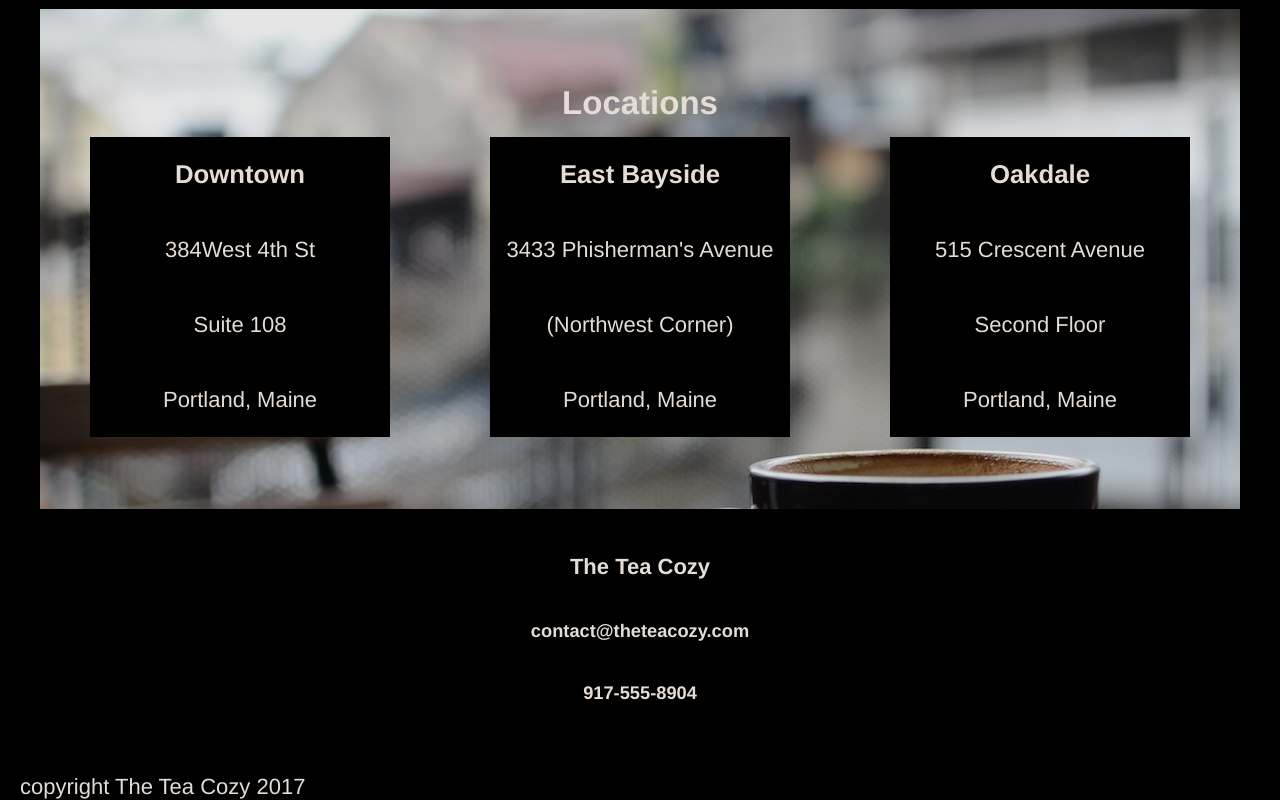
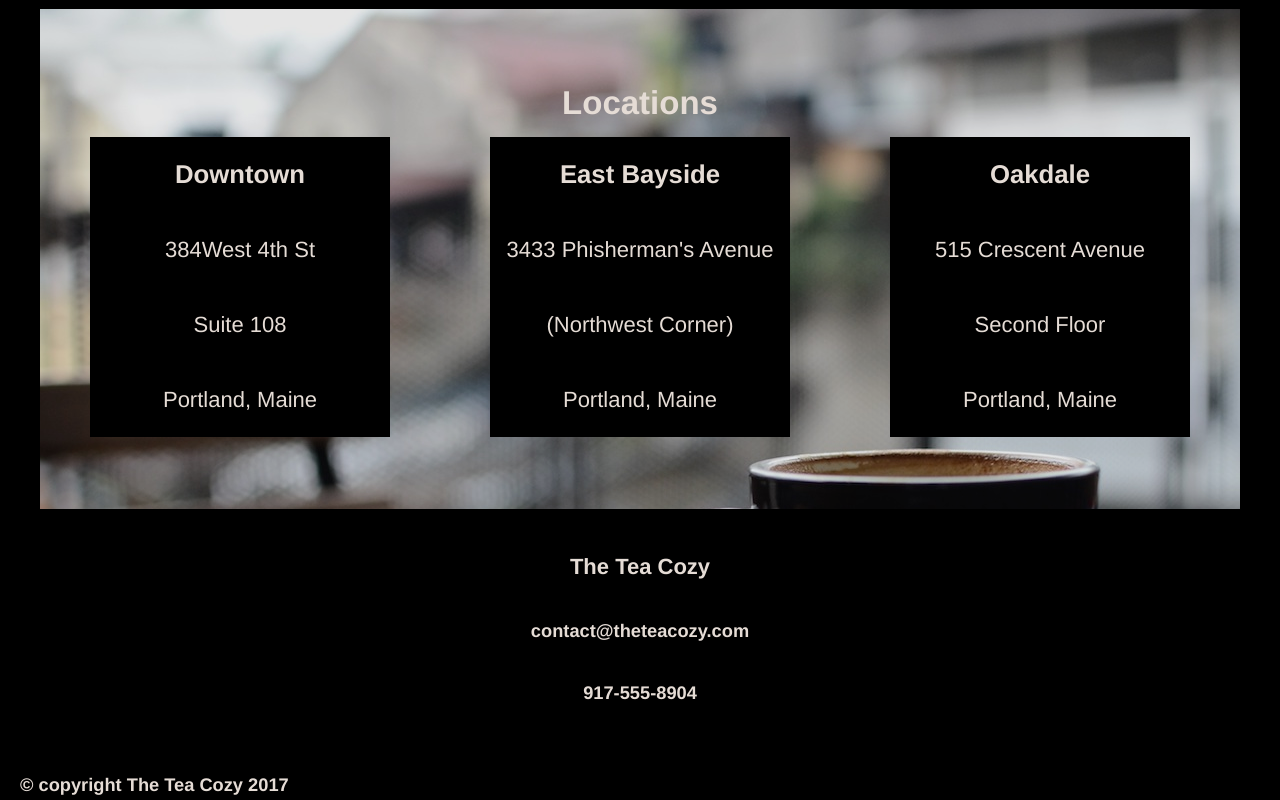
Before and after one commit to iolabiyi196/eacozy-github.io, a plain HTML site: page index.html in a window 1280 px wide. Shown: the part 1560-2360 px from the top of the page. Drawn offline with Linux system fonts and the light colour scheme.

Commit message:
added copyright symbol

```diff
--- a/index.html
+++ b/index.html
@@ -84,7 +84,7 @@
         </section>
 
         <footer>
-            <p>copyright The Tea Cozy 2017</p>
+            <h5>&copy; copyright The Tea Cozy 2017</h5>
         </footer>
 
     </body>
```
